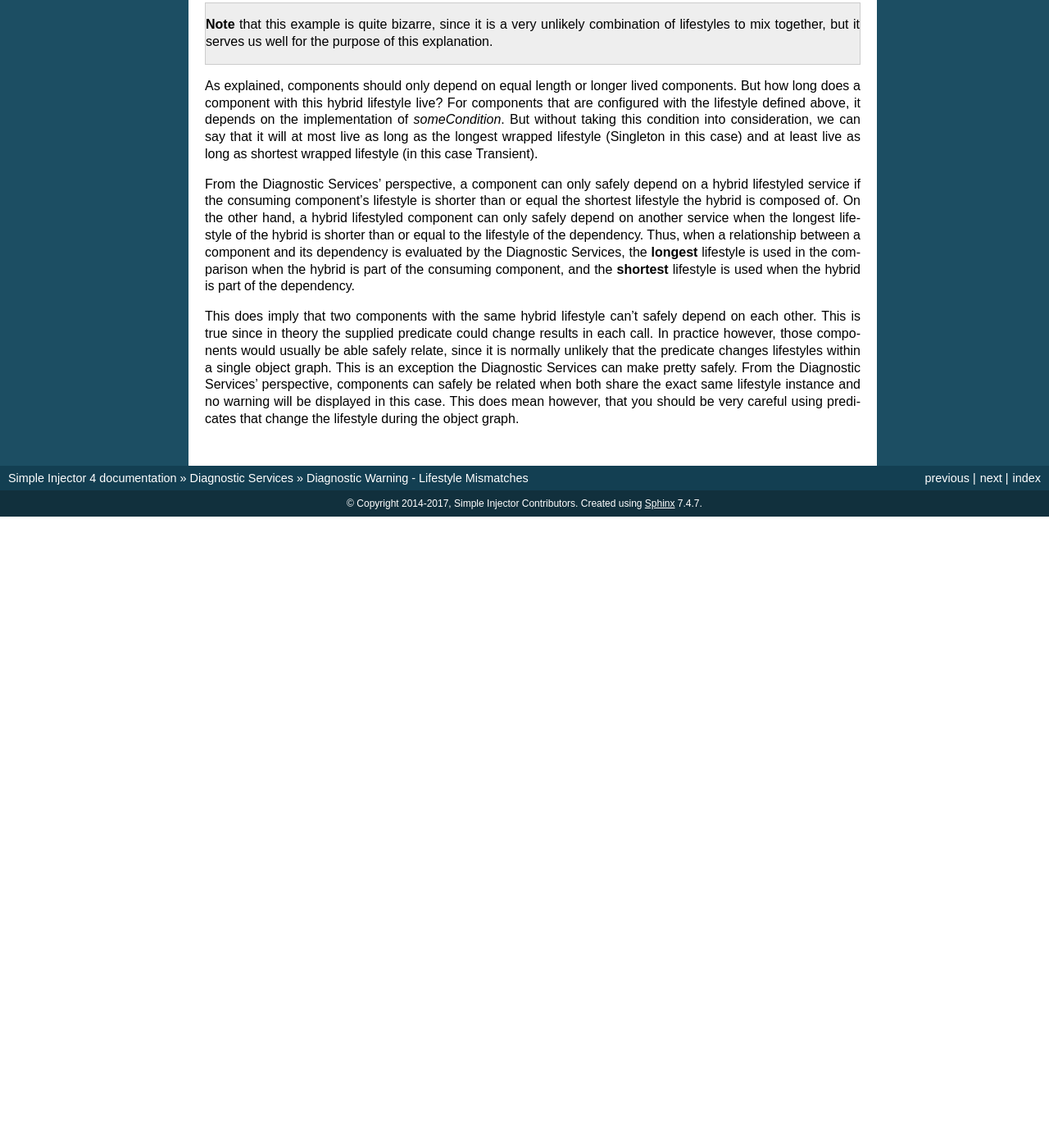
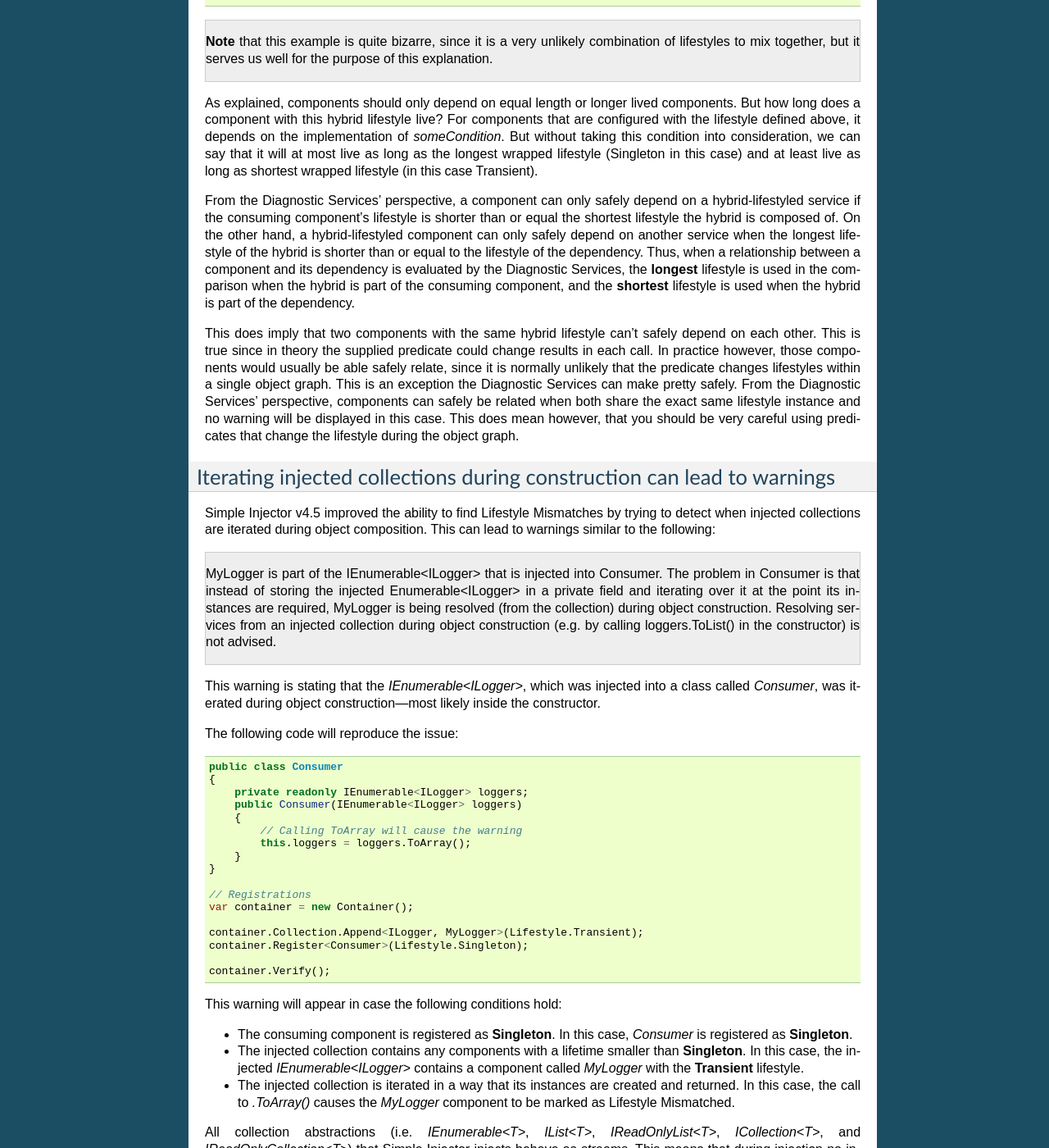
Before and after one commit to simpleinjector/Documentation, a Sphinx documentation site: the page built from source/LifestyleMismatches.rst, in a window 1280 px wide and 1400 px high, scrolled down 2349 px. Shown: the whole window at 82% size. Built offline with Sphinx 7.4.7, drawn with Linux system fonts in a browser that asks for light colours; before the commit the page ends 2979 px from its top, so only the background shows below that; some of the changed text lies outside the part shown.

Commit message:
Information about lifestyle mismatch through collection iteration added
Related to work item
https://github.com/simpleinjector/SimpleInjector/issues/554

```diff
--- a/source/LifestyleMismatches.rst
+++ b/source/LifestyleMismatches.rst
@@ -37,8 +37,8 @@ How to Fix Violations
 
 There are multiple ways to fix this violation:
 
-* Change the lifestyle of the component to a lifestyle that is as short or shorter than that of the dependency.
-* Change the lifestyle of the dependency to a lifestyle as long or longer than that of the component.
+* Change the lifestyle of the component to a lifestyle that is as short as or shorter than that of the dependency.
+* Change the lifestyle of the dependency to a lifestyle as long as or longer than that of the component.
 * Instead of injecting the dependency, inject a factory for the creation of that dependency and call that factory every time an instance is required.
 
 When to Ignore Warnings
@@ -108,6 +108,67 @@ A :ref:`Hybrid lifestyle <Hybrid>` is a mix between two or more other lifestyles
 
 As explained, components should only depend on equal length or longer lived components. But how long does a component with this hybrid lifestyle live? For components that are configured with the lifestyle defined above, it depends on the implementation of `someCondition`. But without taking this condition into consideration, we can say that it will at most live as long as the longest wrapped lifestyle (Singleton in this case) and at least live as long as shortest wrapped lifestyle (in this case Transient).
 
-From the Diagnostic Services' perspective, a component can only safely depend on a hybrid lifestyled service if the consuming component's lifestyle is shorter than or equal the shortest lifestyle the hybrid is composed of. On the other hand, a hybrid lifestyled component can only safely depend on another service when the longest lifestyle of the hybrid is shorter than or equal to the lifestyle of the dependency. Thus, when a relationship between a component and its dependency is evaluated by the Diagnostic Services, the **longest** lifestyle is used in the comparison when the hybrid is part of the consuming component, and the **shortest** lifestyle is used when the hybrid is part of the dependency.
+From the Diagnostic Services' perspective, a component can only safely depend on a hybrid-lifestyled service if the consuming component's lifestyle is shorter than or equal the shortest lifestyle the hybrid is composed of. On the other hand, a hybrid-lifestyled component can only safely depend on another service when the longest lifestyle of the hybrid is shorter than or equal to the lifestyle of the dependency. Thus, when a relationship between a component and its dependency is evaluated by the Diagnostic Services, the **longest** lifestyle is used in the comparison when the hybrid is part of the consuming component, and the **shortest** lifestyle is used when the hybrid is part of the dependency.
 
 This does imply that two components with the same hybrid lifestyle can't safely depend on each other. This is true since in theory the supplied predicate could change results in each call. In practice however, those components would usually be able safely relate, since it is normally unlikely that the predicate changes lifestyles within a single object graph. This is an exception the Diagnostic Services can make pretty safely. From the Diagnostic Services' perspective, components can safely be related when both share the exact same lifestyle instance and no warning will be displayed in this case. This does mean however, that you should be very careful using predicates that change the lifestyle during the object graph.
+
+Iterating injected collections during construction can lead to warnings
+=======================================================================
+
+Simple Injector v4.5 improved the ability to find Lifestyle Mismatches by trying to detect when injected collections are iterated during object composition. This can lead to warnings similar to the following:
+
+.. container:: Note
+
+    MyLogger is part of the IEnumerable<ILogger> that is injected into Consumer. The problem in Consumer is that instead of storing the injected Enumerable<ILogger> in a private field and iterating over it at the point its instances are required, MyLogger is being resolved (from the collection) during object construction. Resolving services from an injected collection during object construction (e.g. by calling loggers.ToList() in the constructor) is not advised.
+
+This warning is stating that the `IEnumerable<ILogger>`, which was injected into a class called `Consumer`, was iterated during object construction—most likely inside the constructor.
+
+The following code will reproduce the issue:
+
+.. code-block:: c#
+
+    public class Consumer
+    {
+        private readonly IEnumerable<ILogger> loggers;
+        public Consumer(IEnumerable<ILogger> loggers)
+        {
+            // Calling ToArray will cause the warning
+            this.loggers = loggers.ToArray();
+        }
+    }
+
+    // Registrations
+    var container = new Container();
+
+    container.Collection.Append<ILogger, MyLogger>(Lifestyle.Transient);
+    container.Register<Consumer>(Lifestyle.Singleton);
+
+    container.Verify();
+
+This warning will appear in case the following conditions hold:
+
+* The consuming component is registered as **Singleton**. In this case, `Consumer` is registered as **Singleton**.
+* The injected collection contains any components with a lifetime smaller than **Singleton**. In this case, the injected `IEnumerable<ILogger>` contains a component called `MyLogger` with the **Transient** lifestyle.
+* The injected collection is iterated in a way that its instances are created and returned. In this case, the call to `.ToArray()` causes the `MyLogger` component to be marked as Lifestyle Mismatched.
+
+All collection abstractions (i.e. `IEnumerable<T>`, `IList<T>`, `IReadOnlyList<T>`, `ICollection<T>`, and `IReadOnlyCollection<T>`) that Simple Injector injects behave as *streams*. This means that during injection no instances are created. Instead, instances are created according to their lifestyle every time the stream is iterated. This means that storing a copy of the injected stream, as the `Consumer` in the previous example did, can cause Lifestyle Mismatches, which is why Simple Injector warns about this.
+
+Do note that it is impossible for Simple Injector to detect whether you store the original stream or its copy in its private instance field. This means that Simple Injector will report the warning, even when `Consumer` is written as follows:
+
+.. code-block:: c#
+
+    public class Consumer
+    {
+        private readonly IEnumerable<ILogger> loggers;
+        public Consumer(IEnumerable<ILogger> loggers)
+        {
+            if (!loggers.ToArray().Any()) throw new ArgumentException();
+            this.loggers = loggers;
+        }
+    }
+
+In this case, Simple Injector will still report the Lifestyle Mismatch between `Consumer` and `MyLogger` even though this is a false positive.
+
+.. container:: Note
+
+    Even though false positives might occur, best practice is to prevent iterating the injected stream inside the constructor, as prescribed `here <https://blog.ploeh.dk/2011/03/03/InjectionConstructorsshouldbesimple/>`_.
```
